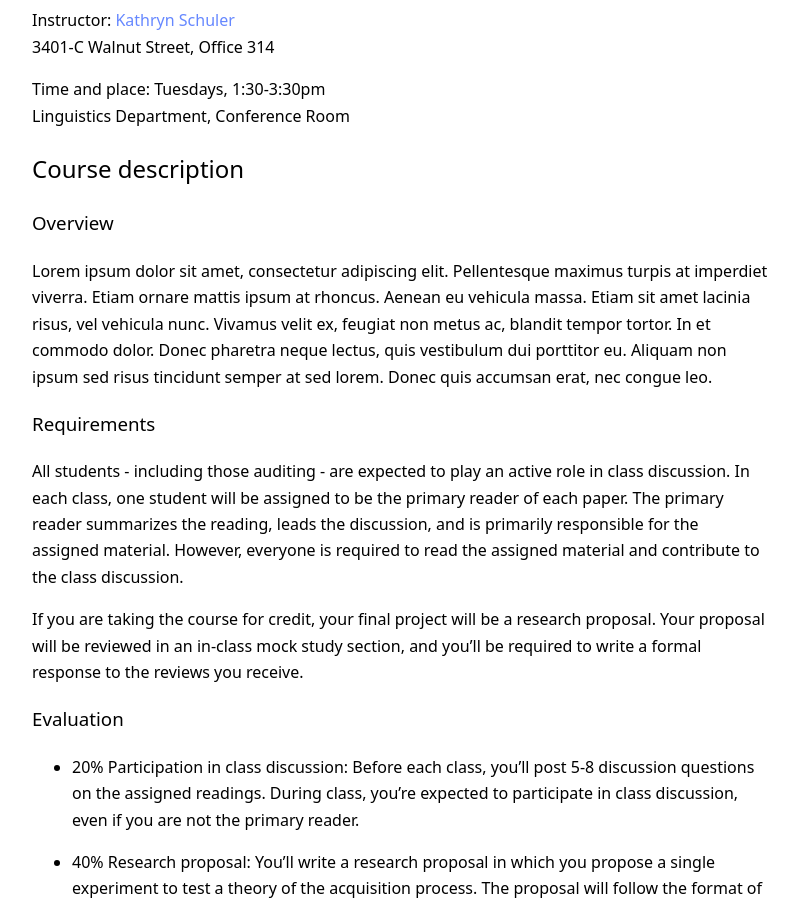
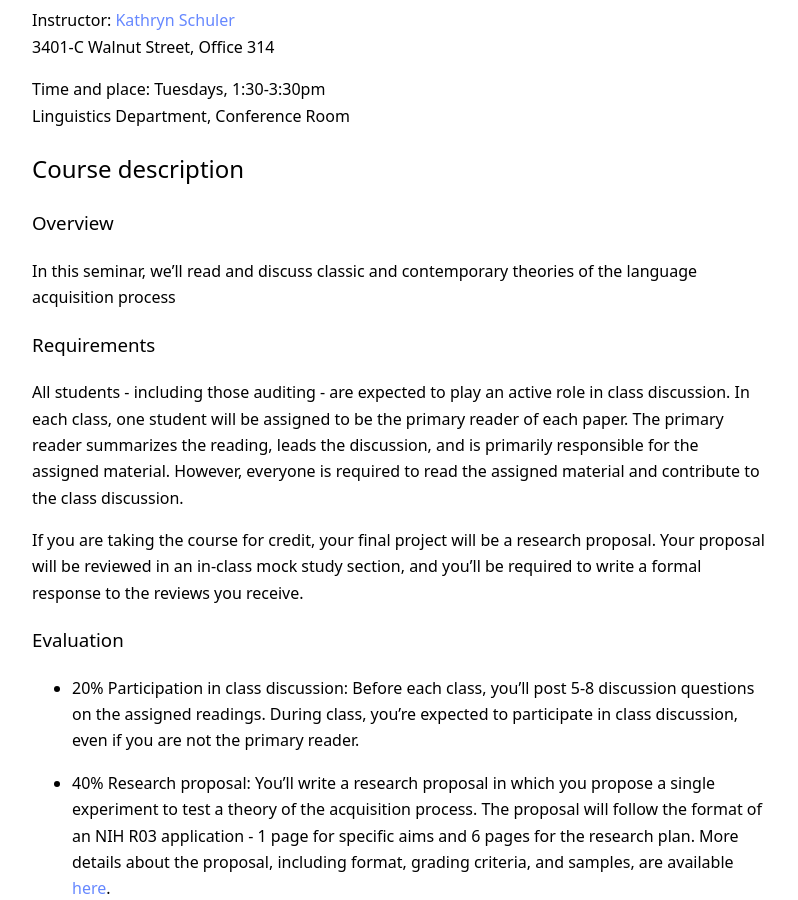
Before and after one commit to kschuler/ling001, a Jekyll site: the page built from index.md, in a window 1280 px wide and 900 px high, scrolled down 305 px. Shown: the whole window, without its empty margins (240-1038 px from the left). Built offline with Jekyll 4.4.1, drawn with Linux system fonts in a browser that asks for light colours; part of the change alters nothing that is shown.

Commit message:
index.md updated from https://stackedit.io/

```diff
--- a/index.md
+++ b/index.md
@@ -15,7 +15,7 @@ Linguistics Department, Conference Room
 ## Course description
 
 ### Overview
-Lorem ipsum dolor sit amet, consectetur adipiscing elit. Pellentesque maximus turpis at imperdiet viverra. Etiam ornare mattis ipsum at rhoncus. Aenean eu vehicula massa. Etiam sit amet lacinia risus, vel vehicula nunc. Vivamus velit ex, feugiat non metus ac, blandit tempor tortor. In et commodo dolor. Donec pharetra neque lectus, quis vestibulum dui porttitor eu. Aliquam non ipsum sed risus tincidunt semper at sed lorem. Donec quis accumsan erat, nec congue leo.
+In this seminar, we'll read and discuss classic and contemporary theories of the language acquisition process
 
 ### Requirements
 All students - including those auditing - are expected to play an active role in class discussion. In each class, one student will be assigned to be the primary reader of each paper.  The primary reader summarizes the reading, leads the discussion, and is primarily responsible for the assigned material.  However, everyone is required to read the assigned material and contribute to the class discussion.
@@ -74,7 +74,8 @@ Date | Topic | Readings | **Deadlines**
 
 
 <!--stackedit_data:
-eyJoaXN0b3J5IjpbMTM2NDE1MjI1NywxNzcxMTM5MTA2LC0xND
-UxNzg1MjksMTQyMzM3OTc0LC0yNDI1NjM2MTMsLTEzODc3NDU5
-OSwtNDA2ODM5OTc1LC0yMDIzMzM1MDQ5XX0=
+eyJoaXN0b3J5IjpbLTEwODA0MjMxOTcsMTM2NDE1MjI1NywxNz
+cxMTM5MTA2LC0xNDUxNzg1MjksMTQyMzM3OTc0LC0yNDI1NjM2
+MTMsLTEzODc3NDU5OSwtNDA2ODM5OTc1LC0yMDIzMzM1MDQ5XX
+0=
 -->
```
